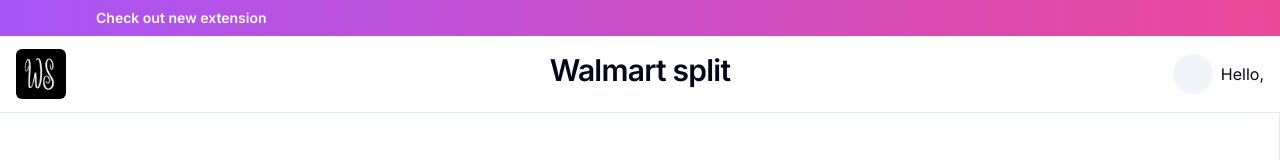
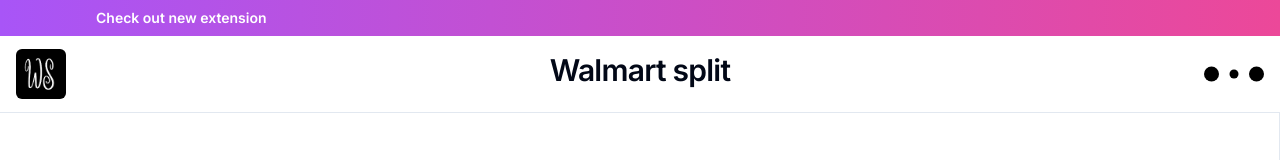
Before and after one commit to yaswanthtondepu/Splitzy, a Next.js app: page /welcome in a window 1280 px wide. Shown: the top 160 px of the page. Built offline with nearby package versions, Linux system fonts and the light colour scheme; no server answers; sample sign-in values are in the browser's storage.

Commit message:
Added loader

```diff
--- a/components/NavBar.tsx
+++ b/components/NavBar.tsx
@@ -9,6 +9,7 @@
 import { useRouter } from "next/navigation";
 import { getUser } from "@/lib/backendrequests";
 import UserOptionsMenu from "./UserOptionsMenu";
+import { ThreeDots } from "react-loader-spinner";
 export default function NavBar() {
     const [scrollPosition, setScrollPosition] = useState(0);
     const [showMenu, setShowMenu] = useState(false);
@@ -75,6 +76,8 @@
                 onMouseOver={() => setShowMenu(true)}
                 onMouseLeave={() => setShowMenu(false)}
             >
+                {user ? (
+                    <>
                         <Avatar>
                             <AvatarImage src={user?.image} alt="None" />
                             <AvatarFallback>{user?.name[0]}</AvatarFallback>
@@ -88,6 +91,20 @@
                                 />
                             </div>
                         )}
+                    </>
+                ) : (
+                    <>
+                        <ThreeDots
+                            height="60"
+                            width="60"
+                            radius="9"
+                            color="#000000"
+                            ariaLabel="three-dots-loading"
+                            wrapperStyle={{}}
+                            visible={true}
+                        />
+                    </>
+                )}
             </div>
         </div>
     );
```
Lines whose indentation alone changed are shown as unchanged.
